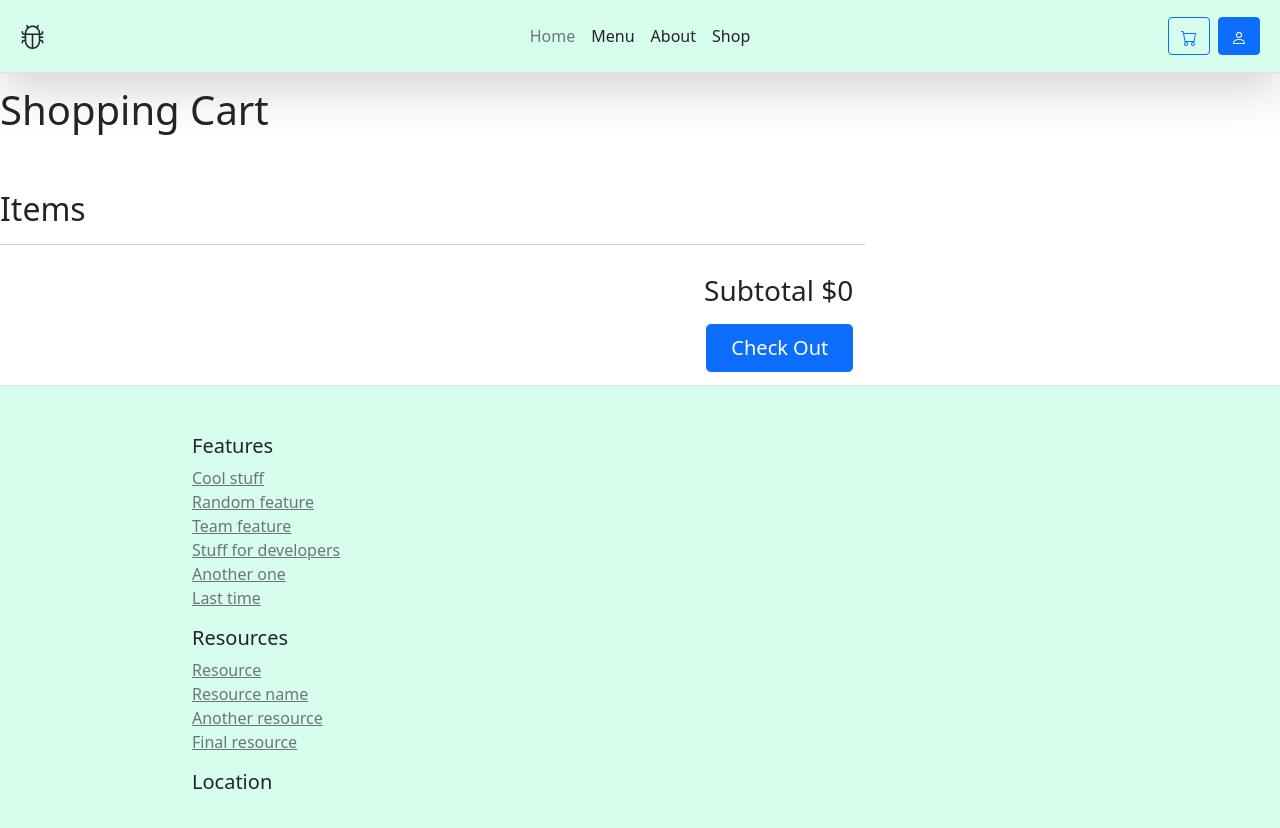
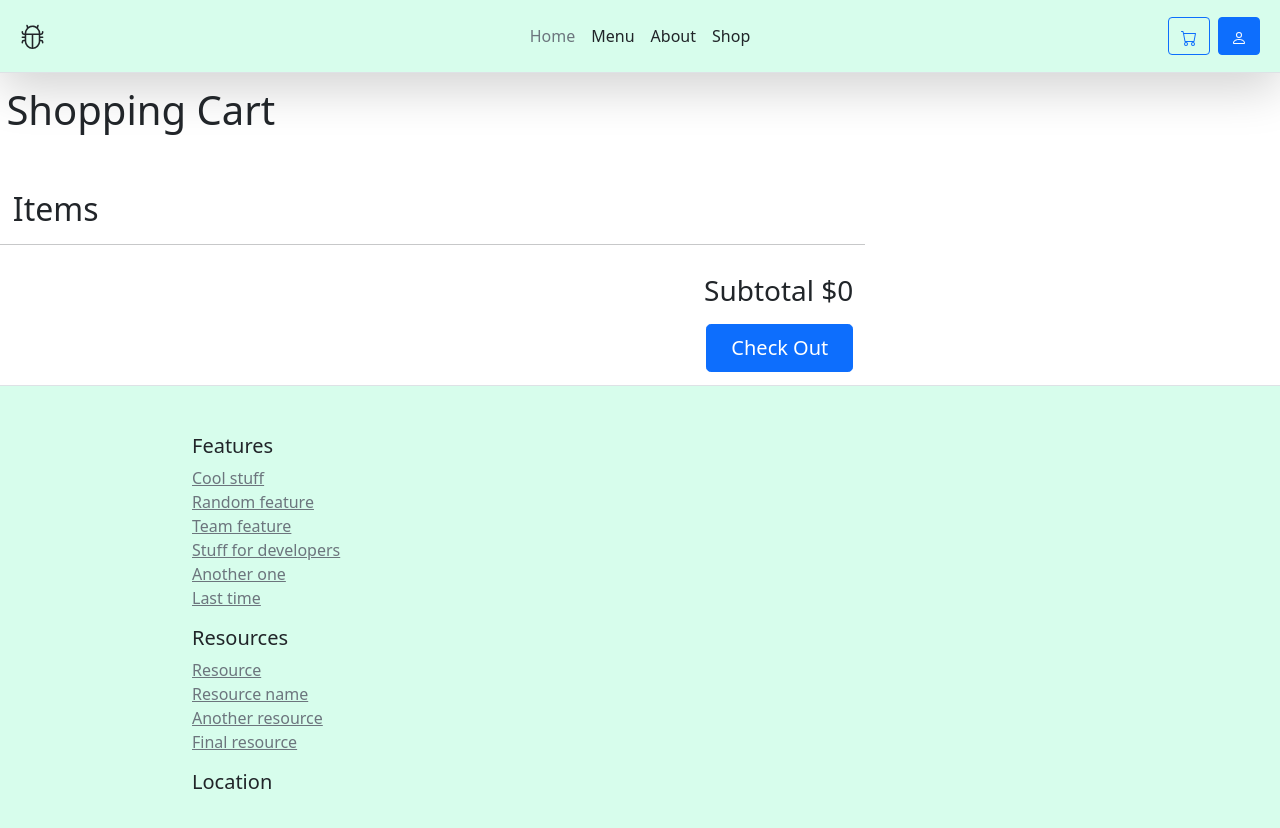
Before and after one commit to klintwales/Coffee-Shop, a React (Create React App) app: page /cart in a window 1280 px wide. Shown: the top 828 px of the page. Built offline with nearby package versions, Linux system fonts and the light colour scheme; grey boxes are pictures that could not be loaded.

Commit message:
Change alignment of headings on cart page

```diff
--- a/src/App.css
+++ b/src/App.css
@@ -12,8 +12,6 @@
     animation: App-logo-spin infinite 20s linear;
   }
 }
-
-
 
 .App-link {
   color: #61dafb;
--- a/src/components/cart.jsx
+++ b/src/components/cart.jsx
@@ -43,11 +43,11 @@ function subtotal(items){
 
   return(
     <div style={{marginBottom:"1%"}}>
-      <h1 style={{marginTop:"1%"}}>Shopping Cart</h1>
+      <h1 style={{marginTop:"1%", paddingLeft:".5%"}}>Shopping Cart</h1>
         <div>
           <br/>
           <br/>
-          <h2>Items</h2>
+          <h2 style={{paddingLeft:"1%"}}>Items</h2>
           <div class="col-8">
           <hr style={{marginRight:"-12px"}}/>
           {/*Creates cart item for each item in window.shoppingCart*/}
```
